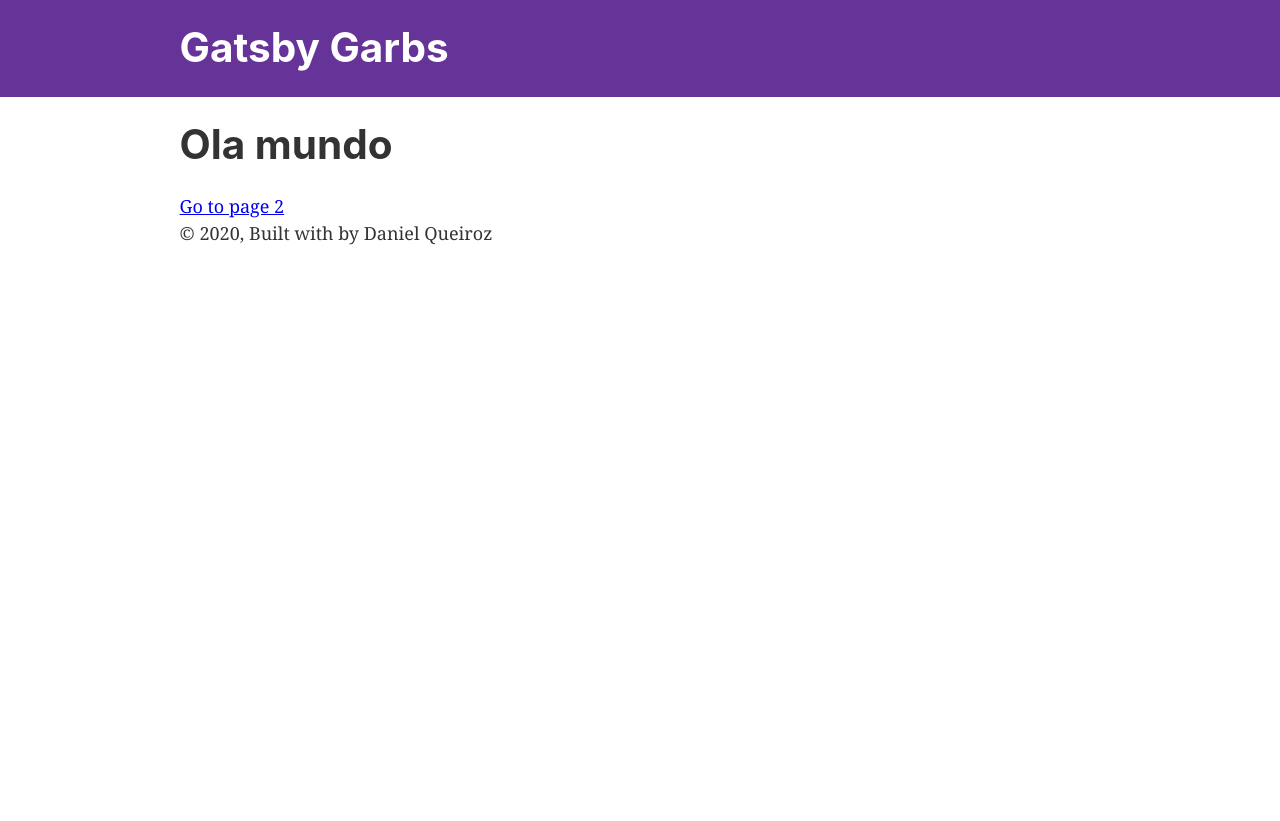
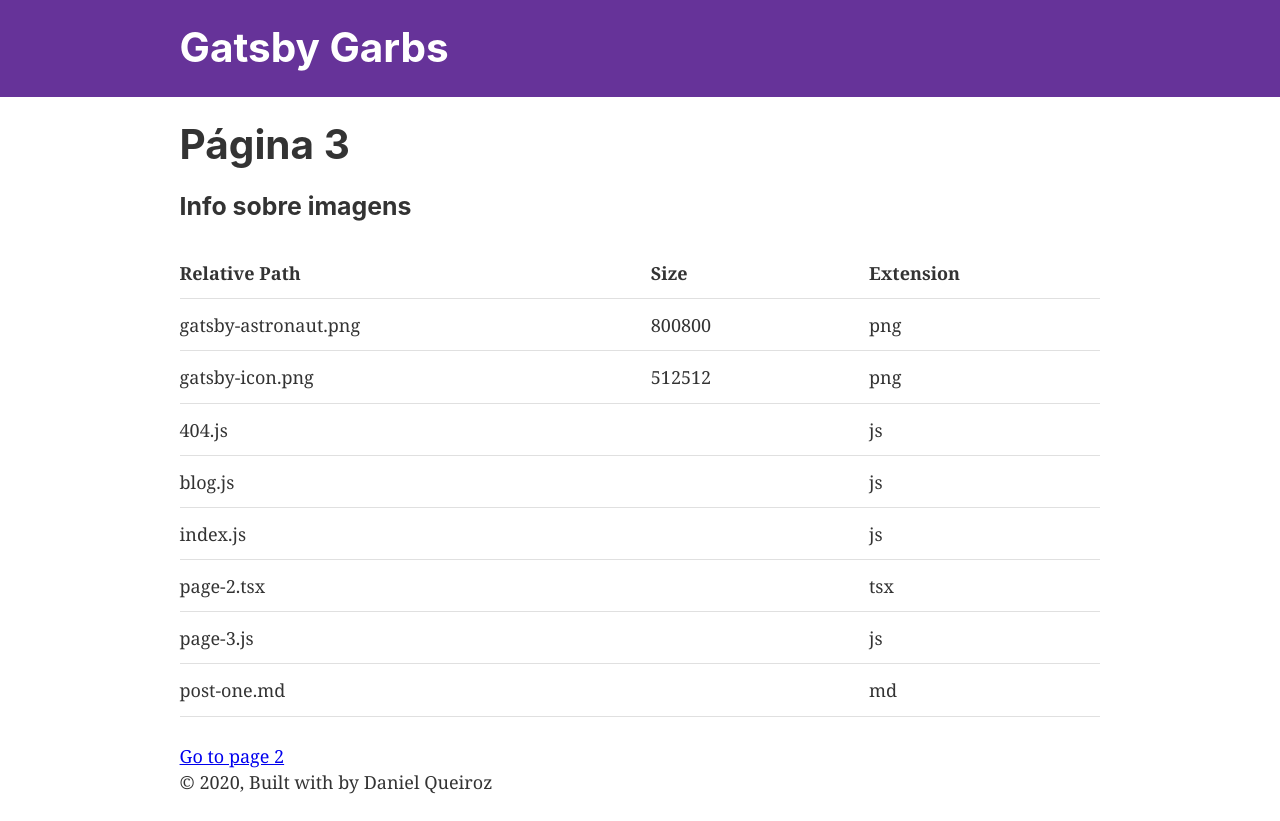
Before and after one commit to queirozdaniel/gatsby-grabs, a Gatsby site: page /page-3 in a window 1280 px wide. Before the commit the page ends 800 px from the top, so only its background shows below. Built offline with nearby package versions, Linux system fonts and the light colour scheme; Gatsby itself is replaced by a stand-in of ours.

Commit message:
Adicionando plugin para utilizar Markdown

```diff
--- a/gatsby-config.js
+++ b/gatsby-config.js
@@ -11,6 +11,14 @@ module.exports = {
       options: {
         name: `images`,
         path: `${__dirname}/src/images`,
+      },
+    },
+    'gatsby-transformer-remark',
+    {
+      resolve: `gatsby-source-filesystem`,
+      options: {
+        name: `pages`,
+        path: `${__dirname}/src/pages`,
       },
     },
     `gatsby-transformer-sharp`,
--- a/package.json
+++ b/package.json
@@ -12,6 +12,7 @@
     "gatsby-plugin-react-helmet": "^3.3.1",
     "gatsby-plugin-sharp": "^2.6.2",
     "gatsby-source-filesystem": "^2.3.1",
+    "gatsby-transformer-remark": "^2.8.8",
     "gatsby-transformer-sharp": "^2.5.2",
     "prop-types": "^15.7.2",
     "react": "^16.12.0",
--- a/src/pages/page-3.js
+++ b/src/pages/page-3.js
@@ -1,10 +1,52 @@
 import React from 'react'
 import Layout from '../components/layout'
-import { Link } from 'gatsby'
+import { StaticQuery, Link, graphql } from 'gatsby'
+
+const getImageData = graphql`
+{
+    allFile {
+      edges {
+        node {
+          relativePath
+          size
+          extension
+        }
+      }
+    }
+}
+`
+
 
 export default () => (
     <Layout>
-        <h1>Ola mundo</h1>
+        <h1>Página 3</h1>
+        <h3>Info sobre imagens</h3>
+        <StaticQuery
+            query={getImageData}
+            render={data => (
+                <table>
+                    <thead>
+                        <tr>
+                            <th>Relative Path</th>
+                            <th>Size</th>
+                            <th>Extension</th>
+                        </tr>
+                    </thead>
+                    <tbody>
+                        {data.allFile.edges.map((edge, index) => (
+                            <tr key={index}>
+                                <td>{edge.node.relativePath}</td>
+                                <td>{edge.node.size}</td>
+                                <td>{edge.node.extension}</td>
+                            </tr>
+                        ))}
+                    </tbody>
+                </table>
+
+            )}
+        />
+
+
         <Link to="/page-2">Go to page 2</Link>
     </Layout>
 )
```
Also changed, not shown: src/pages/post-one.md (added, +8 -0 lines), README.md, src/pages/blog.js (added), 1 other file.
